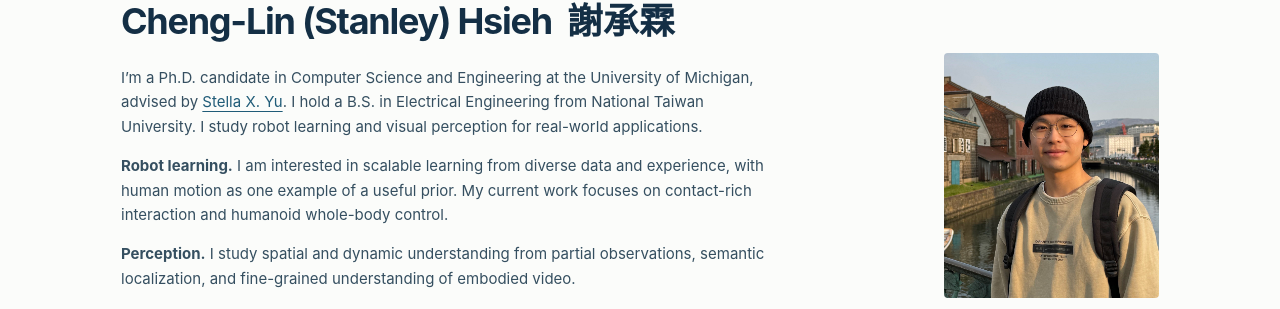
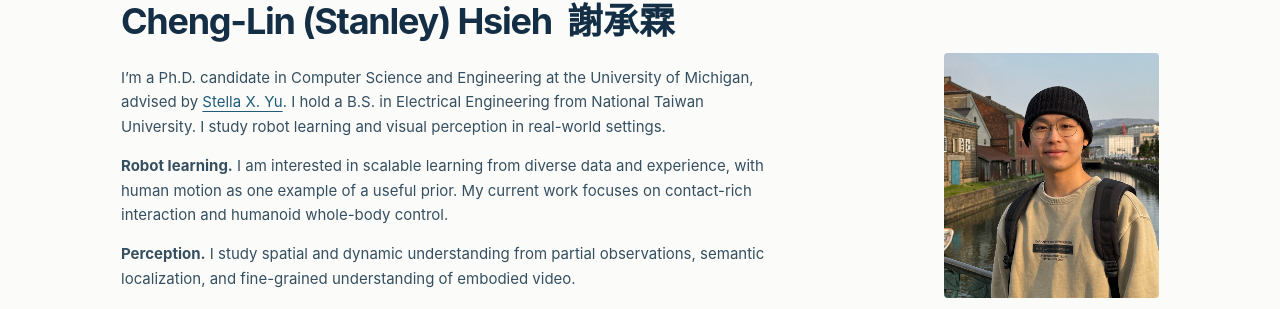
Before and after one commit to chenglinh/chenglinh.github.io, a Jekyll site: the page index.html, which Jekyll copies as it is, in a window 1280 px wide, cut to the strip 128-1000 px from the top of the page. Shown: the top 309 px of the strip. Built offline with Jekyll 4.4.1, drawn with Linux system fonts in a browser that asks for light colours.

Commit message:
Keep introduction concise without dropping research information

```diff
--- a/index.html
+++ b/index.html
@@ -17,7 +17,7 @@
 <main id="main">
 <section class="hero" aria-labelledby="intro-title">
 <div><h1 id="intro-title"><span>Cheng-Lin (Stanley) Hsieh</span><span class="name-cn" lang="zh-Hant">謝承霖</span></h1>
-<p class="intro">I’m a Ph.D. candidate in Computer Science and Engineering at the University of Michigan, advised by <a href="https://web.eecs.umich.edu/~stellayu/">Stella X. Yu</a>. I hold a B.S. in Electrical Engineering from National Taiwan University. I study robot learning and visual perception for real-world applications.</p>
+<p class="intro">I’m a Ph.D. candidate in Computer Science and Engineering at the University of Michigan, advised by <a href="https://web.eecs.umich.edu/~stellayu/">Stella X. Yu</a>. I hold a B.S. in Electrical Engineering from National Taiwan University. I study robot learning and visual perception in real-world settings.</p>
 <p class="intro"><strong>Robot learning.</strong> I am interested in scalable learning from diverse data and experience, with human motion as one example of a useful prior. My current work focuses on contact-rich interaction and humanoid whole-body control.</p>
 <p class="intro"><strong>Perception.</strong> I study spatial and dynamic understanding from partial observations, semantic localization, and fine-grained understanding of embodied video.</p>
 <p id="contact" class="contact"><a href="mailto:clhsieh@umich.edu">clhsieh@umich.edu</a></p></div>
```
